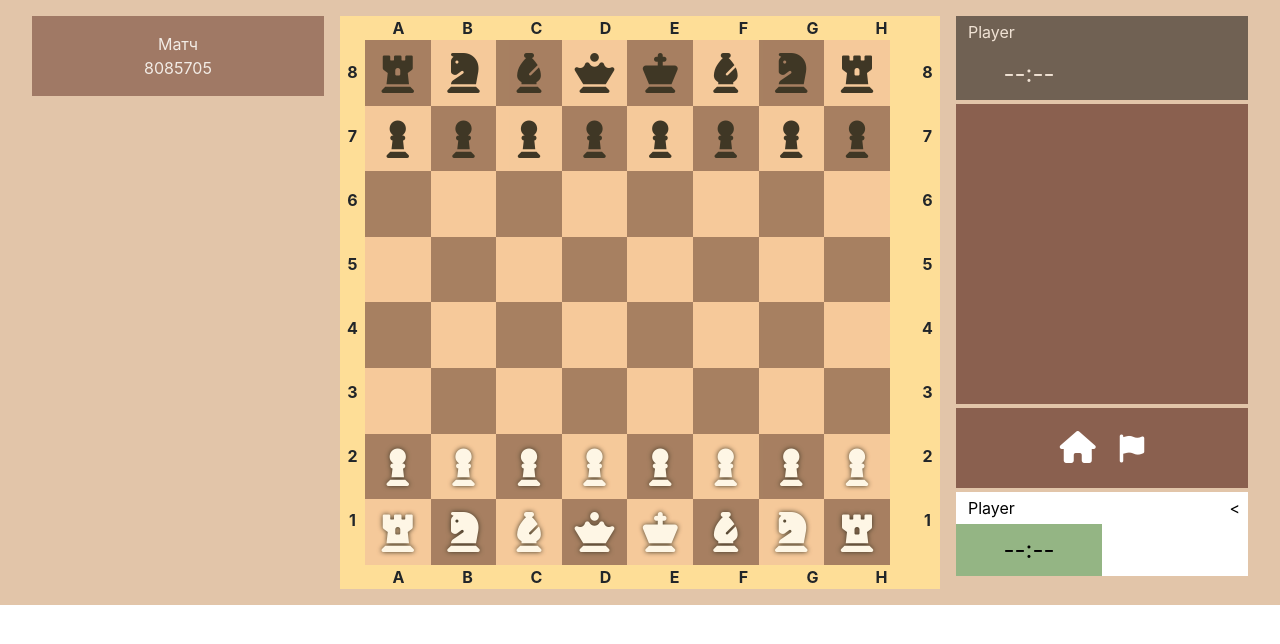
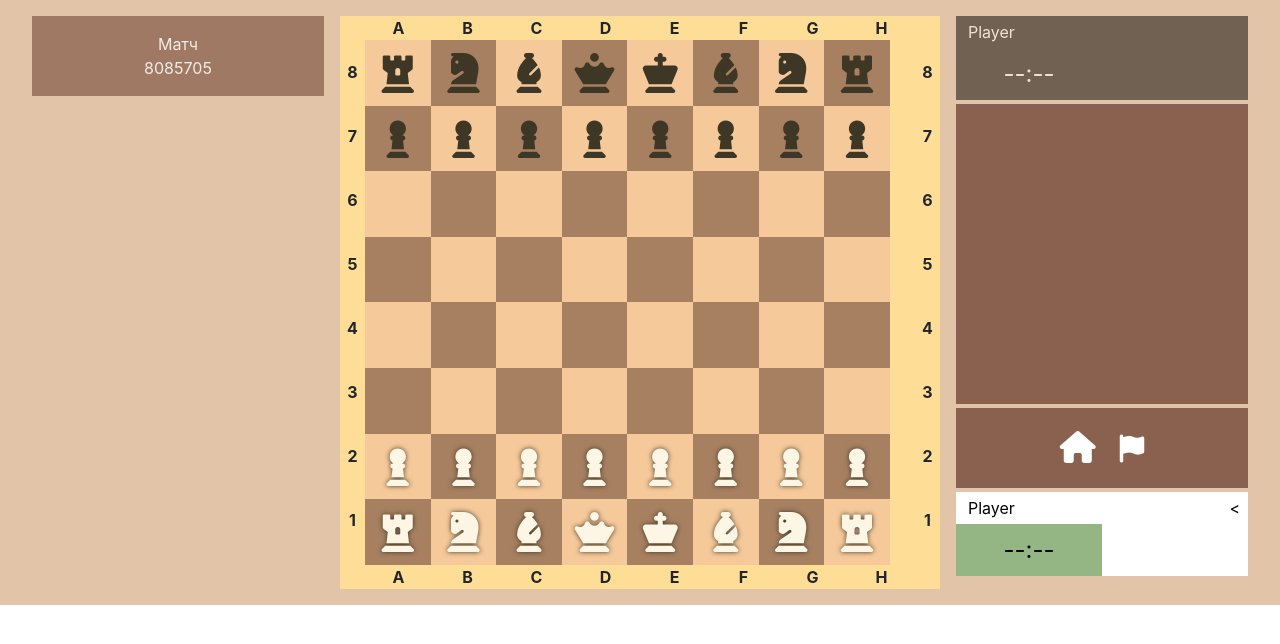
Before and after one commit to ZenkoWu/Chess_Game, a React (Create React App) app: page / in a window 1280 px wide. Shown: the top 644 px of the page. Built offline with nearby package versions, Linux system fonts and the light colour scheme.

Commit message:
castling

```diff
--- a/src/components/ChessBoard/Cell/Cell.jsx
+++ b/src/components/ChessBoard/Cell/Cell.jsx
@@ -12,8 +12,8 @@ export const Cell=(
 
     const getDefaultCellColor = (x, y) =>
     (x % 2 === 0 && y % 2 === 0) || (x % 2 !== 0 && y % 2 !== 0)
-    ? 'bg-lightColored'
-    : 'bg-brown';
+    ? 'bg-brown'
+    : 'bg-lightColored';
 
     const {id, x, y, figure} = cell
     const isIncludesCellIdToMove = availableToMove.includes(id)
--- a/src/components/ChessGame/ChessGame.jsx
+++ b/src/components/ChessGame/ChessGame.jsx
@@ -60,6 +60,19 @@ export function ChessGame() {
             setFigureInCell(move.firstTap.figure, move.secondTap.x, move.secondTap.y);
             setAvailableToMove([]);
             historyPush(move);
+
+            // castling short and long
+            if (
+                getFigureById(move.firstTap.figure).type === pieces.KING
+                && getCell(move.secondTap.x, move.secondTap.y) === getCell(move.firstTap.x + 2, move.firstTap.y)
+            )
+                setFigureInCell(getFigureIdFromCell(move.firstTap?.x + 3, move.firstTap?.y), move.firstTap.x + 1, move.firstTap.y)
+            else if (
+                getFigureById(move.firstTap.figure).type === pieces.KING
+                && getCell(move.secondTap.x, move.secondTap.y) === getCell(move.firstTap.x - 2, move.firstTap.y)
+            )
+                setFigureInCell(getFigureIdFromCell(move.firstTap?.x - 4, move.firstTap?.y), move.firstTap.x - 1, move.firstTap.y)
+
             setMove({});
 
             // TODO debug
@@ -147,7 +160,7 @@ export function ChessGame() {
         }
 
         figureDots?.data.forEach(el => {
-            if(figureDots.action === moveActions.COULD_BE_INTERRUPTED) {
+            if (figureDots.action === moveActions.COULD_BE_INTERRUPTED) {
                 for (let p of el) {
                     if ( pushCellsIdWhereFigureCanGo(p.x, p.y, dots))
                         break;
@@ -156,7 +169,39 @@ export function ChessGame() {
             } else if (figureDots.action === moveActions.MOVE_FOR_KNIGHT)
                 pushCellsIdWhereFigureCanGo(el.x, el.y, dots)
 
-            else if (figureDots.action === moveActions.MULTI_ACTION) {
+            else if (figureDots.action === moveActions.KING_ACTIONS) {
+                if (el.action === moveActions.MOVE_FOR_KING)
+                    el.data.forEach(d => pushCellsIdWhereFigureCanGo(d.x, d.y, dots))
+
+                else {
+                    const wasKingMoved = history.find(el =>
+                        getFigureById(el.firstTap.figure).type === pieces.KING
+                        && el.figureColor === playerSide
+                    )
+
+                    const isCellContainsFigure = (x, y) => getCell(x, y)?.figure
+                    if (el.action === moveActions.SHORT_CASTLING) {
+                        const wasRightRookMoved = history.find(h => getCellId(h.firstTap.x, h.firstTap.y) === getCellId(el.data.x + 1, el.data.y)) //H1, H8
+
+                        !wasKingMoved &&
+                        !wasRightRookMoved &&
+                        !isCellContainsFigure(el.data.x - 1, el.data.y) &&
+                        pushCellsIdWhereFigureCanGo(el.data.x, el.data.y, dots)
+                    }
+
+                    if (el.action === moveActions.LONG_CASTLING) {
+                        const wasLeftRookMoved = history.find(h => getCellId(h.firstTap.x, h.firstTap.y) === getCellId(el.data.x - 2, el.data.y)) //A1, A8
+
+                        !wasKingMoved &&
+                        !wasLeftRookMoved &&
+                        !isCellContainsFigure(el.data.x + 1, el.data.y) &&
+                        !isCellContainsFigure(el.data.x - 1, el.data.y) &&
+                        pushCellsIdWhereFigureCanGo(el.data.x, el.data.y, dots)
+                    }
+                }
+            }
+
+            else if (figureDots.action === moveActions.PAWN_ACTIONS) {
                 const {x, y} = el.data
                 const isCellContainsFigure = (x, y) => getCell(x, y)?.figure
 
--- a/src/constants/figureTypes.js
+++ b/src/constants/figureTypes.js
@@ -59,7 +59,10 @@ export const figureTypes = [pieces.KING, pieces.BISHOP, pieces.ROOK, pieces.QUEE
 
             let dotsToMove = {
                 [pieces.KING]: {
-                    action: moveActions.MOVE_FOR_KNIGHT,
+                    action: moveActions.KING_ACTIONS,
+                    data: [
+                        {
+                            action: moveActions.MOVE_FOR_KING,
                             data: [
                                 {x: x + 1, y: y},
                                 {x: x - 1, y: y},
@@ -70,6 +73,17 @@ export const figureTypes = [pieces.KING, pieces.BISHOP, pieces.ROOK, pieces.QUEE
                                 {x: x - 1, y: y - 1},
                                 {x: x - 1, y: y + 1},
                             ]
+                        },
+                        {
+                            action: moveActions.SHORT_CASTLING,
+                            data: {x: x + 2, y: y}
+                        },
+                        {
+                            action: moveActions.LONG_CASTLING,
+                            data: {x: x - 2, y: y}
+                        }
+                    ]
+
                 },
 
                 [pieces.BISHOP]: {
@@ -105,7 +119,7 @@ export const figureTypes = [pieces.KING, pieces.BISHOP, pieces.ROOK, pieces.QUEE
                 },
 
                 [pieces.PAWN]: {
-                    action: moveActions.MULTI_ACTION,
+                    action: moveActions.PAWN_ACTIONS,
                     data: [
                         {
                             action: moveActions.PAWN_MOVE,
--- a/src/constants/moveActions.js
+++ b/src/constants/moveActions.js
@@ -5,7 +5,11 @@ export const moveActions = {
     PAWN_MOVE_TWO_CELLS: 'pawnMoveTwoCells',
     MOVE_FOR_KNIGHT: 'moveForKnight',
     COULD_BE_INTERRUPTED: 'couldBeInterrupted',
-    MULTI_ACTION: 'multiAction'
+    PAWN_ACTIONS: 'pawnActions',
+    MOVE_FOR_KING: 'moveForKing',
+    KING_ACTIONS: 'kingActions',
+    SHORT_CASTLING: 'shortCaslting',
+    LONG_CASTLING: 'longCaslting',
 
 
 
```
Lines whose indentation alone changed are shown as unchanged.
